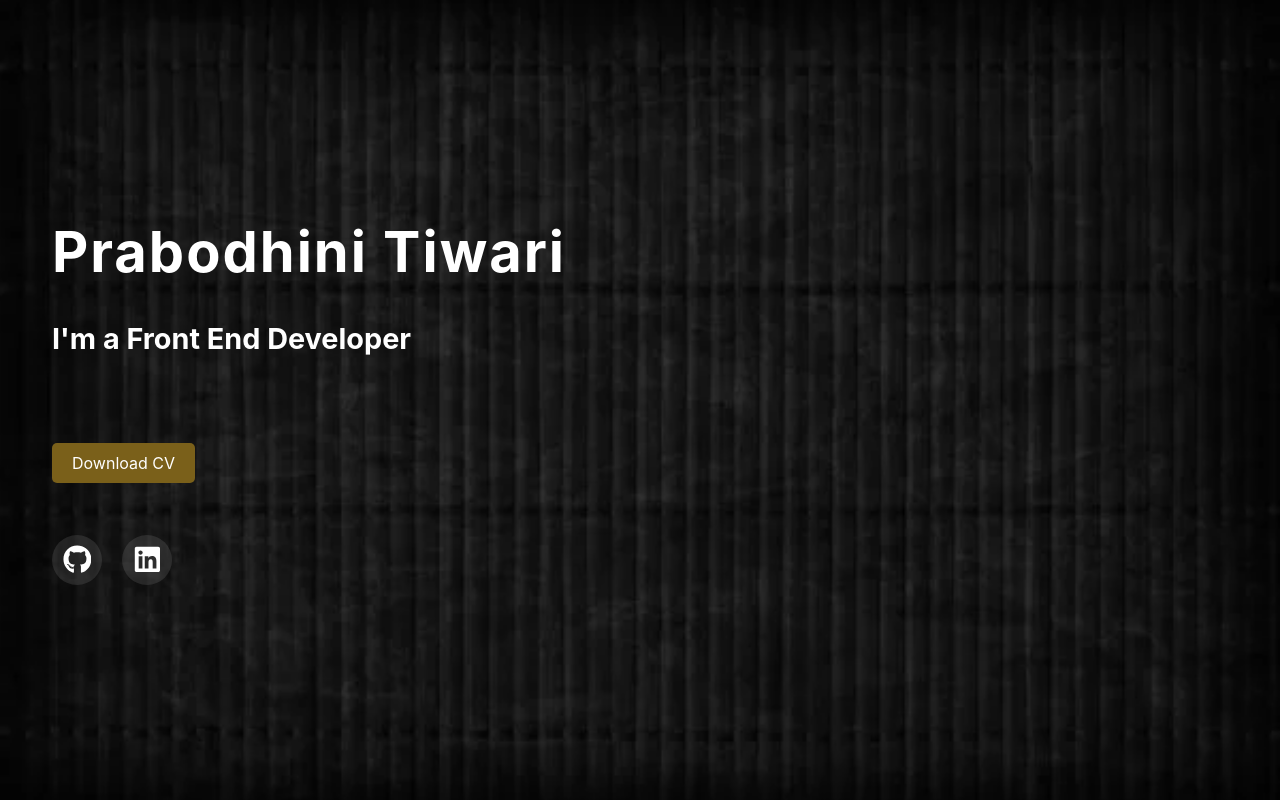
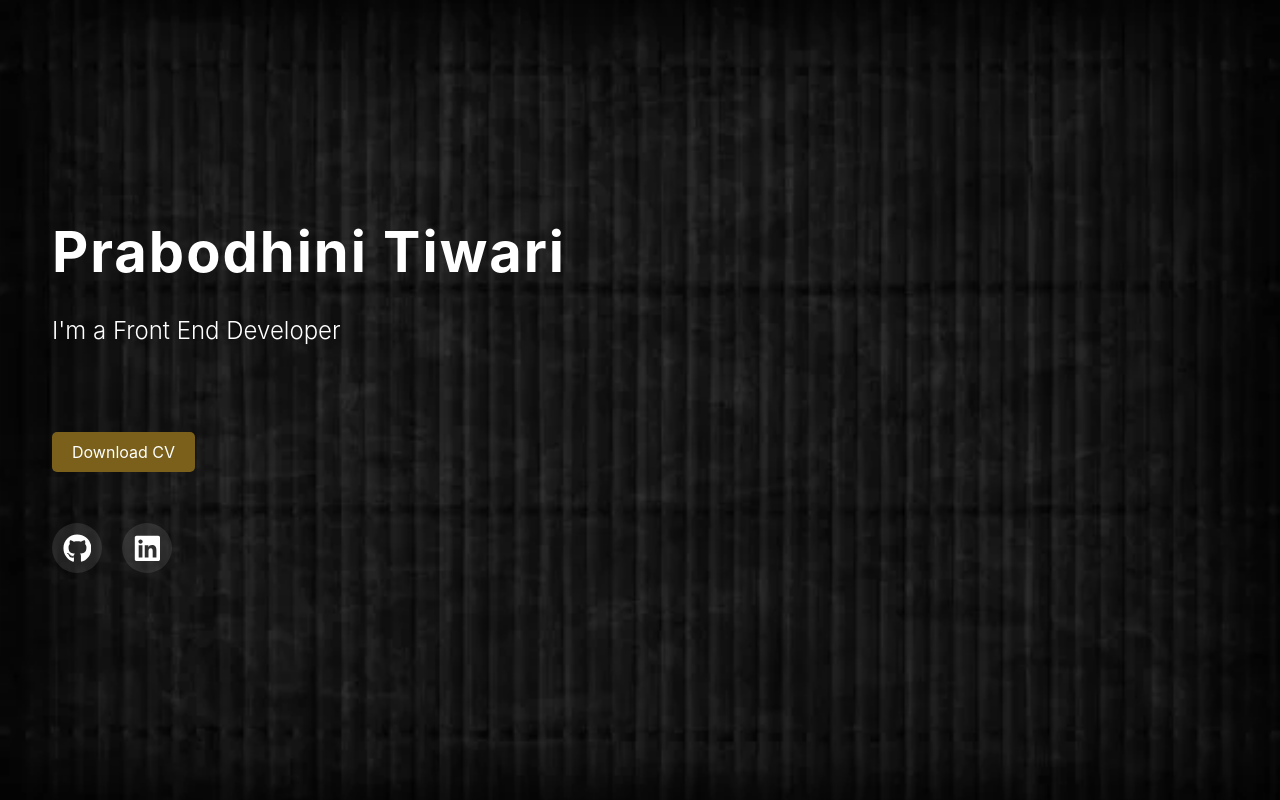
Before and after one commit to Prabodhini-tiwari/Portfolio, a React (Vite) app: page / in a window 1280 px wide. Built offline with nearby package versions, Linux system fonts and the light colour scheme.

Commit message:
add file on assets folder

```diff
--- a/src/components/home/home.css
+++ b/src/components/home/home.css
@@ -35,7 +35,8 @@ h1 {
 
 
 h2 {
-    font-size: 1.8rem;
+    font-size: 1.5rem;
+    font-weight: 300;
     margin-bottom: 2rem;
     color: white;
     transition: color 0.3s ease;
```
Also changed, not shown: 1 other file (tests, documents, lock files or other folders).
